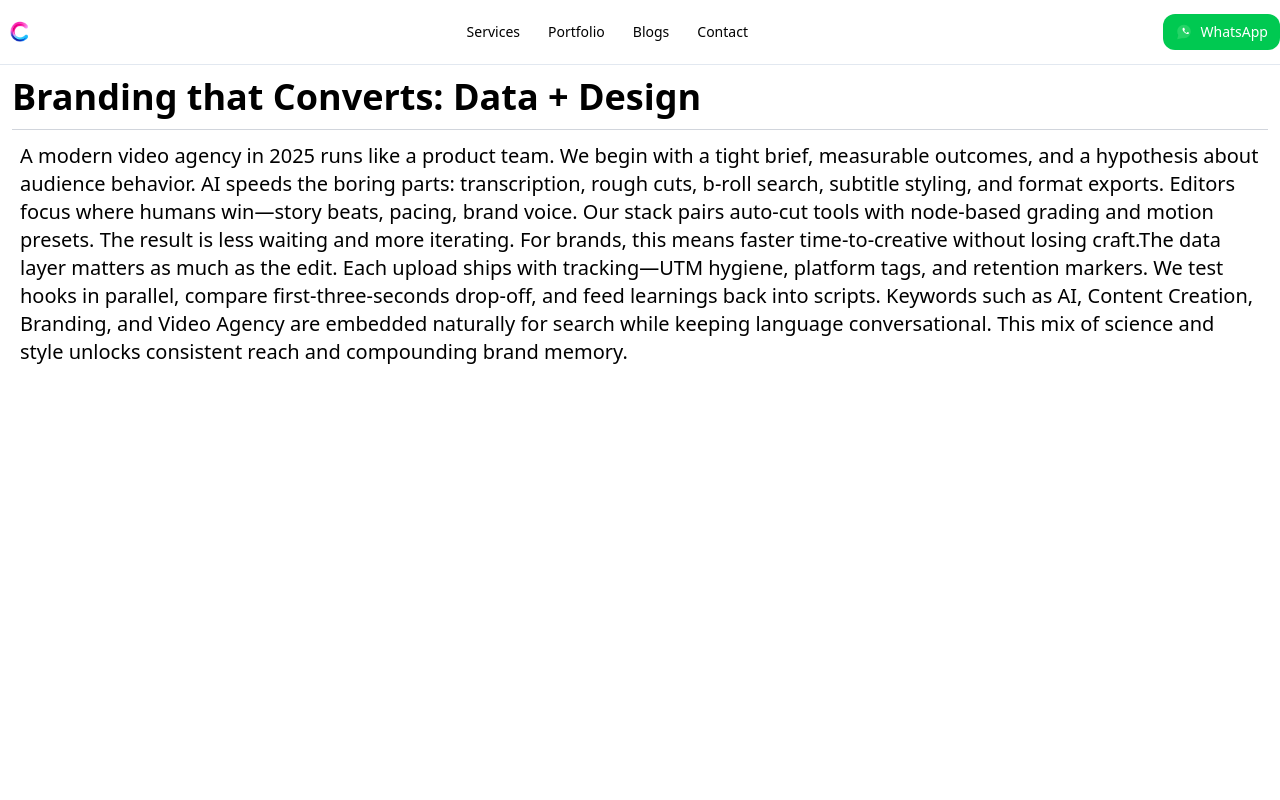
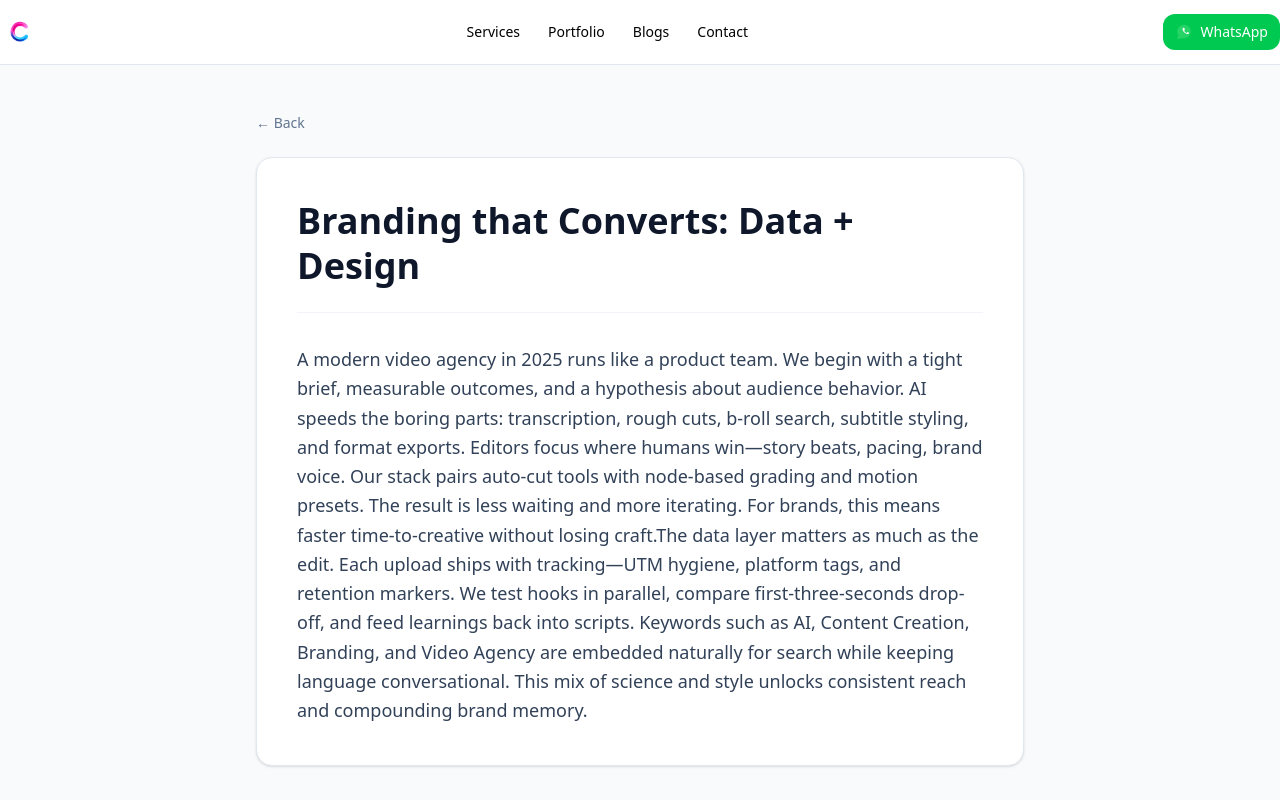
Before and after one commit to kartavya21-dot/chetan_creative_mind_frontent, a React (Vite) app: page /blog/1 in a window 1280 px wide. Shown: the top 800 px of the page. Built offline with nearby package versions, Linux system fonts and the light colour scheme.

Commit message:
changed blog Ui

```diff
--- a/src/pages/BlogExtendedPage.jsx
+++ b/src/pages/BlogExtendedPage.jsx
@@ -1,25 +1,67 @@
-import React, { useEffect, useState } from 'react'
-import { assets } from '../assets/assets'
-import { useParams } from 'react-router-dom'
+import React, { useEffect, useState } from "react";
+import { assets } from "../assets/assets";
+import { useParams, useNavigate } from "react-router-dom";
+import { motion } from "framer-motion";
 
 const BlogExtendedPage = () => {
   const { blogId } = useParams();
-    const [blog, setBlog] = useState("");
+  const navigate = useNavigate();
+  const [blog, setBlog] = useState(null);
 
   useEffect(() => {
-        if(blogId){
+    if (blogId && assets.BLOGS) {
       const _blog = assets.BLOGS[blogId];
       setBlog(_blog);
     }
-    }, [blogId])
+  }, [blogId]);
+
+  if (!blog) {
+    return (
+      <div className="min-h-screen flex items-center justify-center text-slate-500">
+        Loading article...
+      </div>
+    );
+  }
 
   return (
-    <div className='p-3 min-h-screen'>
-        <h1 className='text-3xl font-bold md:text-4xl'>{blog.title}</h1>
-        <hr className='text-gray-300 my-3'/>
-        <p className='px-2 text-md md:text-xl'>{blog.paragraphs}</p>
+    <motion.div
+      initial={{ opacity: 0, y: 20 }}
+      animate={{ opacity: 1, y: 0 }}
+      transition={{ duration: 0.5 }}
+      className="min-h-screen bg-slate-50 py-12 px-4 sm:px-6"
+    >
+      <div className="max-w-3xl mx-auto">
+        <button
+          onClick={() => navigate(-1)}
+          className="mb-6 text-sm font-medium text-slate-500 hover:text-purple-600 transition-colors flex items-center gap-2"
+        >
+          ← Back
+        </button>
+
+        <article className="bg-white rounded-2xl shadow-sm border border-slate-200 overflow-hidden">
+          {blog.image && (
+            <div className="w-full h-64 md:h-96 overflow-hidden">
+              <img
+                src={blog.image}
+                alt={blog.title}
+                className="w-full h-full object-cover"
+              />
             </div>
-  )
-}
+          )}
 
-export default BlogExtendedPage
+          <div className="p-6 md:p-10">
+            <h1 className="text-3xl md:text-4xl font-bold text-slate-900 mb-6 leading-tight">
+              {blog.title}
+            </h1>
+            <hr className="border-slate-100 mb-8" />
+            <div className="text-slate-700 text-lg leading-relaxed whitespace-pre-line">
+              {blog.paragraphs}
+            </div>
+          </div>
+        </article>
+      </div>
+    </motion.div>
+  );
+};
+
+export default BlogExtendedPage;
```
Lines whose indentation alone changed are shown as unchanged.
